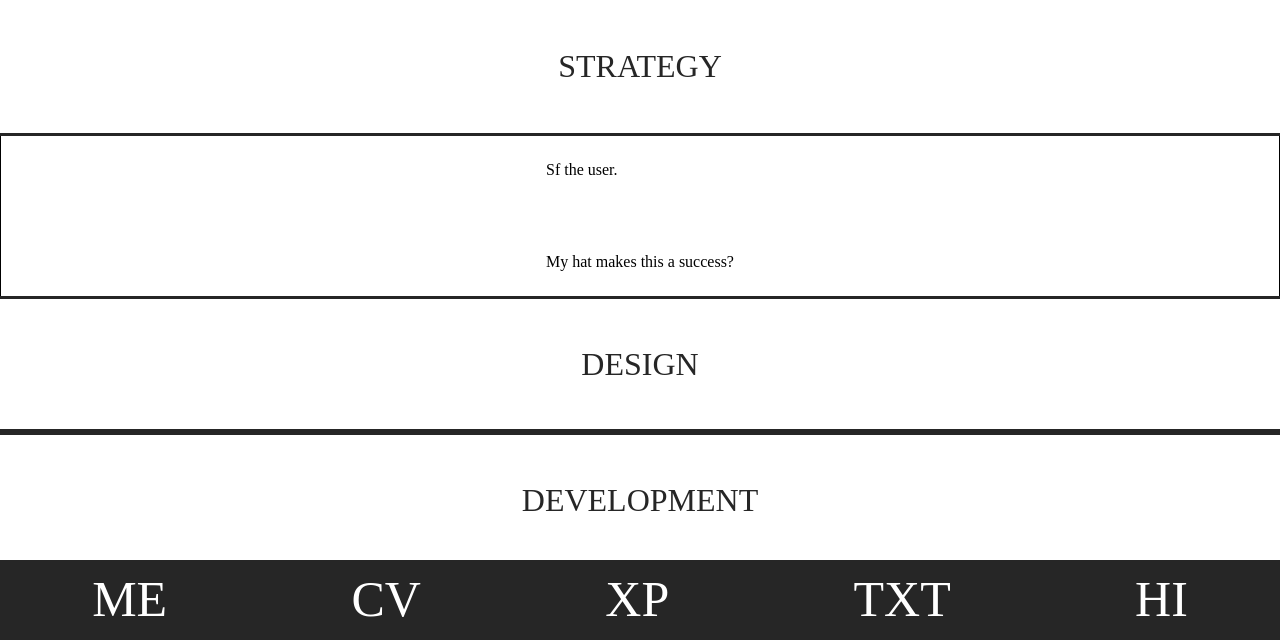
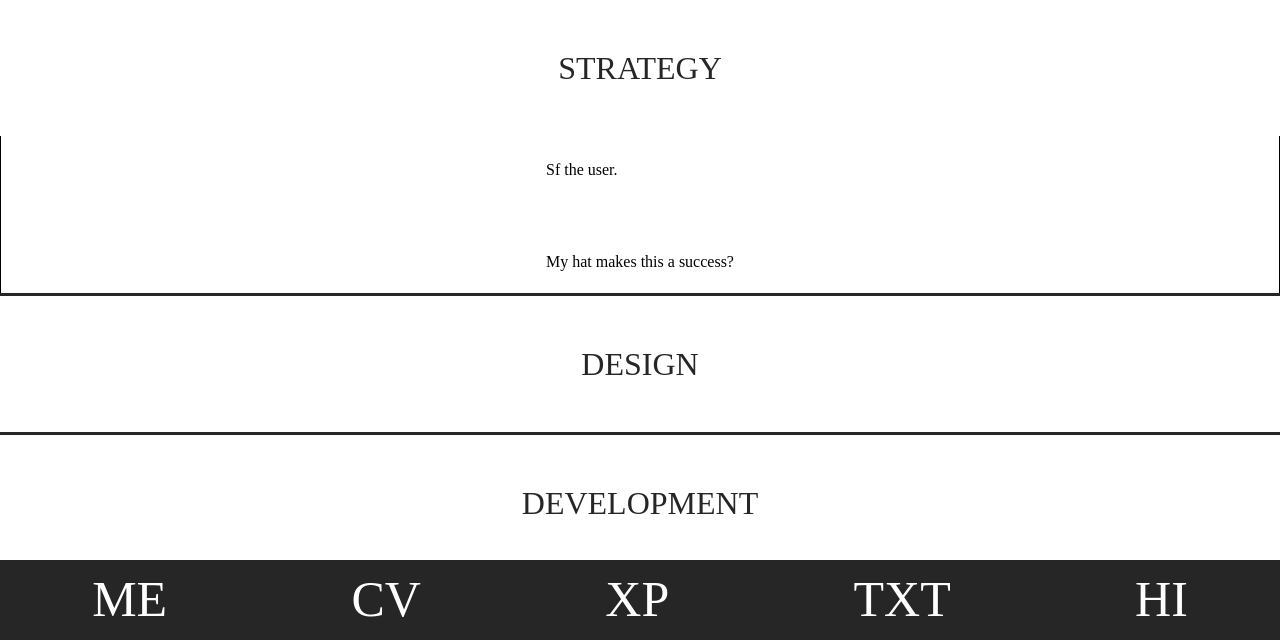
Before and after one commit to lantzleiweke/lntzlwke, a PHP site: page /public/index-v2.html in a window 1280 px wide. Shown: the part 163-803 px from the top of the page. Run offline with PHP 8.4, Linux system fonts and the light colour scheme; some libraries are stand-ins or nearby versions.

Commit message:
Cleaner boxes

```diff
--- a/v2/public/css/v2.css
+++ b/v2/public/css/v2.css
@@ -123,8 +123,8 @@ article {
     min-width: 100vw;
     flex-grow: 1;
     background-color: white;
-    border-top: 3px solid #262626;
-    border-bottom: 3px solid #262626;
+    /*border-top: 3px solid #262626;*/
+    /*border-bottom: 3px solid #262626;*/
 
     color: #262626;
     font-weight: 100;
@@ -132,17 +132,28 @@ article {
     min-height: 17vh;
 }
 
-.panel-title.strategy {
+/*.panel-title.strategy {
   border-top: none;
 }
+
+.panel-title.design {
+  border-bottom: none;
+}*/
 
 .panel-title.strategy:hover {
   background-color: rgba(235, 136, 106, 0.8);
 }
 
+.panel-title.strategy:active, .panel-title.strategy:active {
+  background-color: red;
+
+}
+
 .panel-title.design:hover {
   background-color: rgba(65, 92, 125, 0.8);
 }
+
+
 
 .panel-title.development:hover {
   background-color: rgba(55, 156, 196, 0.8);
@@ -162,6 +173,7 @@ p {
     height: 0;
     transition: height 0.5s;
     overflow: hidden;
+    border-bottom: 3px solid #262626;
 }
 
 
```
